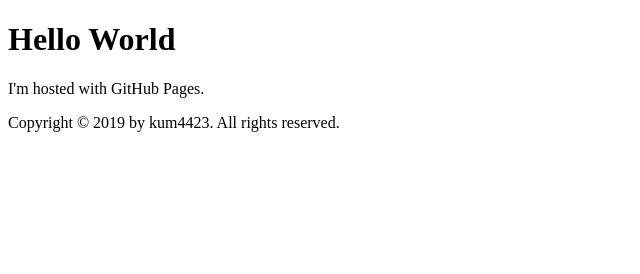
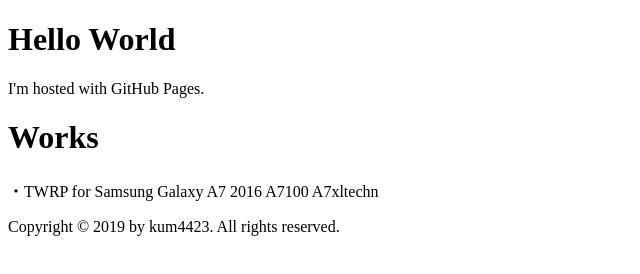
Before and after one commit to kum4423/kum4423.github.io, a plain HTML site: page index.html in a window 1280 px wide. Shown: the whole page, without its empty margins (0-640 px from the left). Drawn offline with Linux system fonts and the light colour scheme.

Commit message:
Update index.html

```diff
--- a/index.html
+++ b/index.html
@@ -3,6 +3,11 @@
 <body>
 <h1>Hello World</h1>
 <p>I'm hosted with GitHub Pages.</p>
+
+
+<h1>Works</h1>
+<p>・TWRP for Samsung Galaxy A7 2016 A7100 A7xltechn</p>
+
 
 <footer>
 <p>Copyright &copy; 2019 by kum4423. All rights reserved.</p>
```
